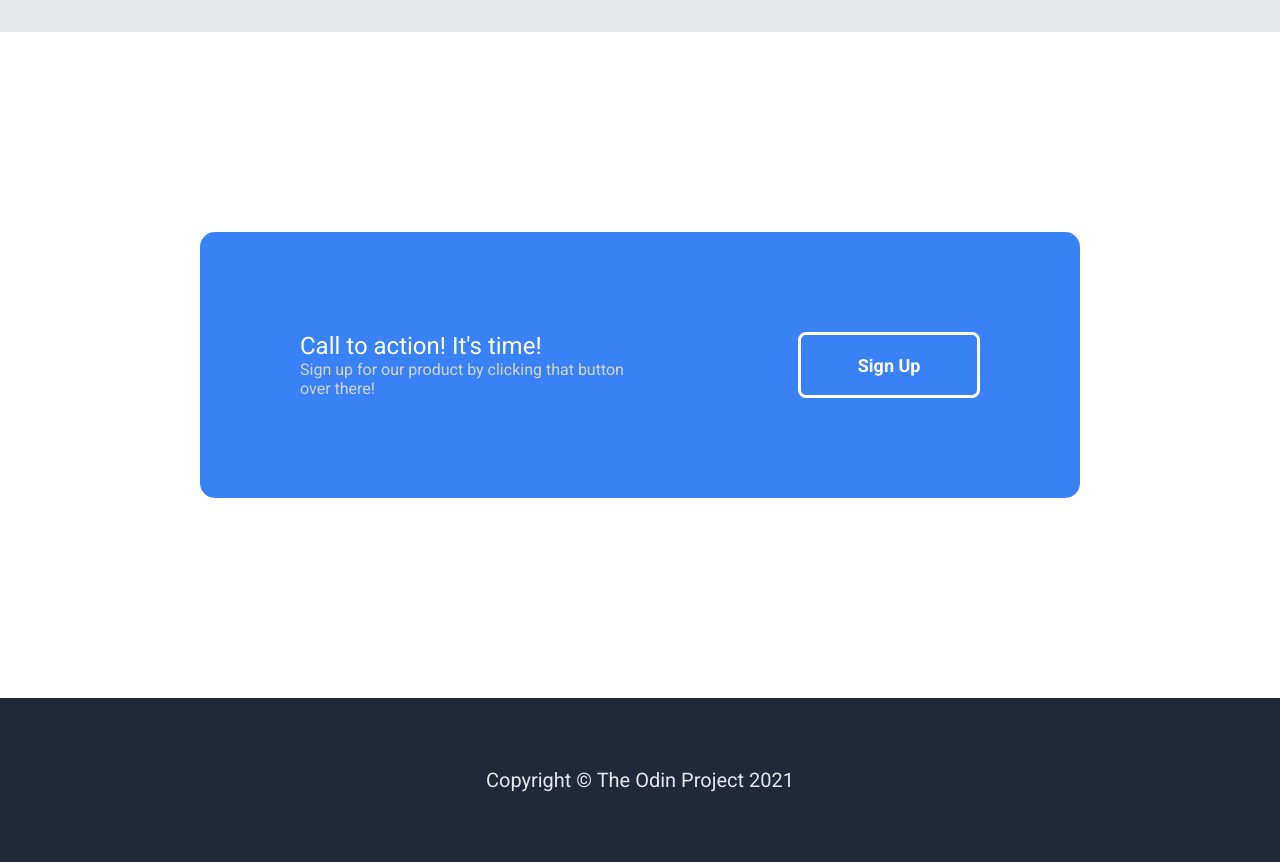
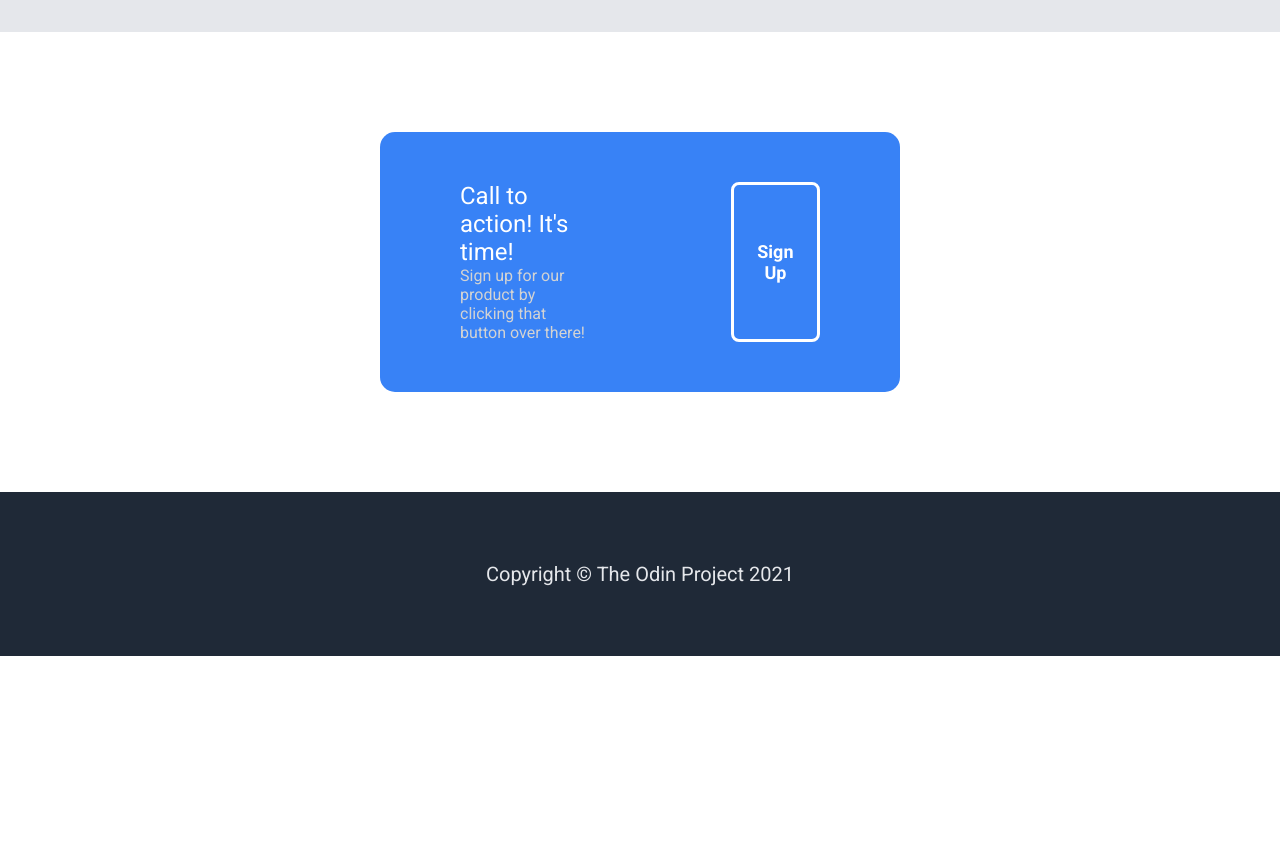
Before and after one commit to PhilipTimofeyev/TOP-Landing-Page, a plain HTML site: page index.html in a window 1280 px wide. Shown: the part 1600-2462 px from the top of the page. After the commit the page ends 2256 px from the top, so only its background shows below. Drawn offline with Linux system fonts and the light colour scheme.

Commit message:
Change padding and margin for block 4 to match block 1

```diff
--- a/styles.css
+++ b/styles.css
@@ -2,7 +2,6 @@
 * {
 	margin: 0;
 	border: 0;
-/*	padding: px;*/
 }
 
 body {
@@ -107,8 +106,8 @@ h1 {
 	display: flex;
 	justify-content: center;
 	background: #3882F6;
-	padding: 100px;
-	margin: 200px;
+	padding: 50px 80px;
+	margin: 100px 380px;
 	gap: 140px;
 	border-radius: 15px;
 	color: lightgrey;
```
